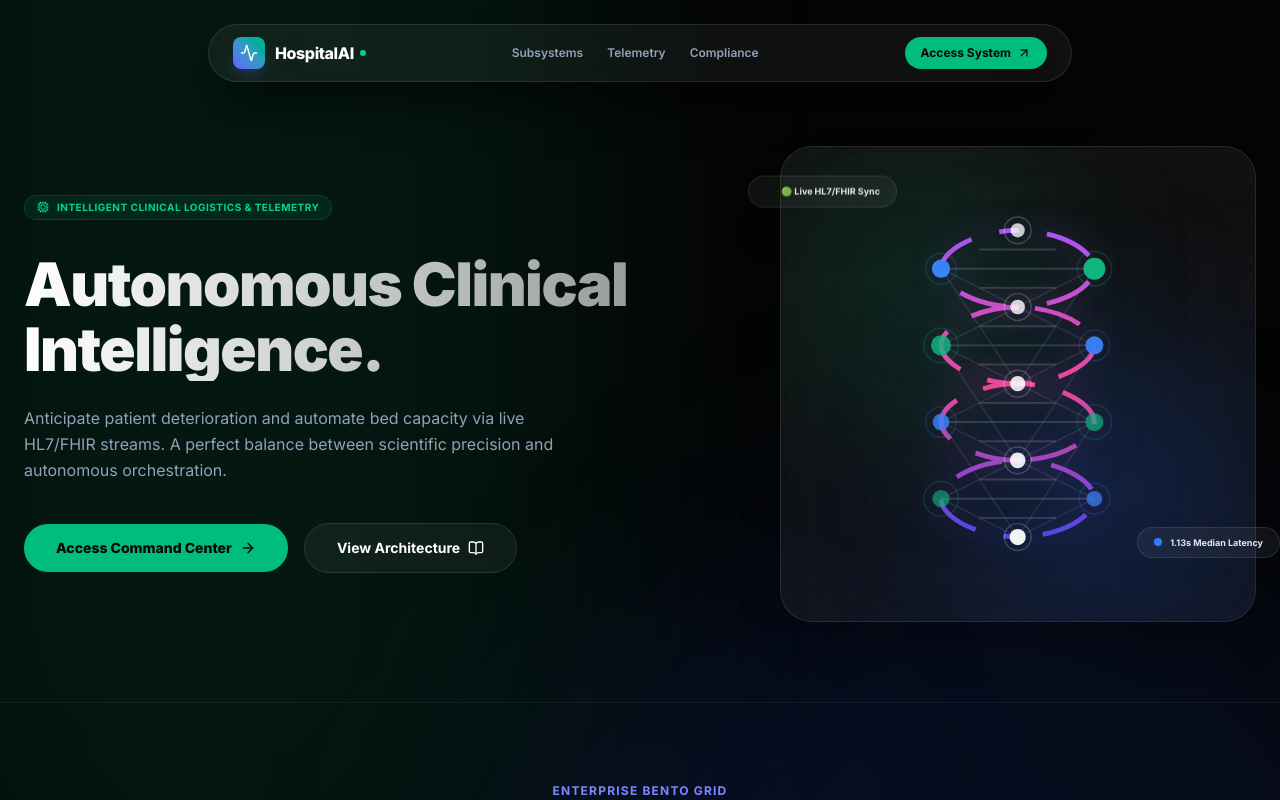
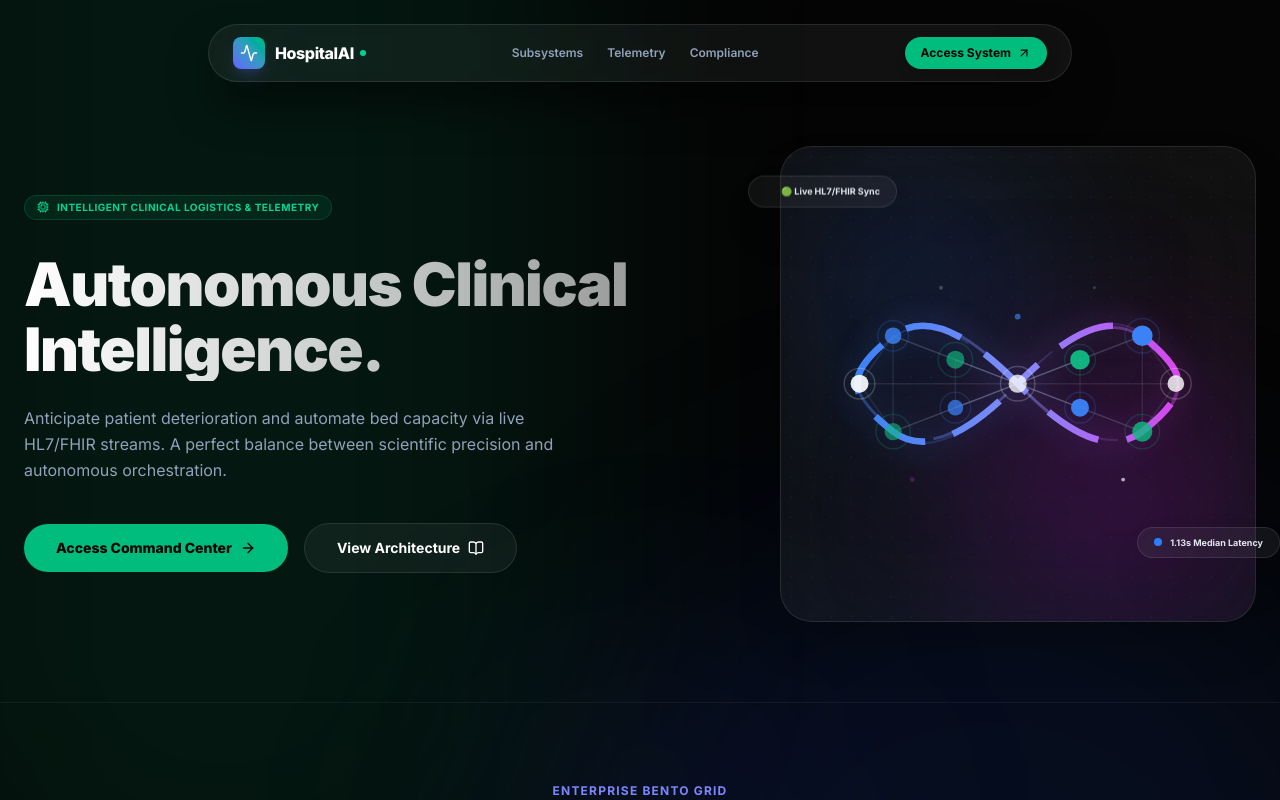
Before and after one commit to vishal-call/HospitalAI-v1.0-Integration-Ready-Command-Center, a Next.js app in the folder frontend/: page / in a window 1280 px wide. Shown: the top 800 px of the page. Built offline with nearby package versions, Linux system fonts and the light colour scheme; no server answers.

Commit message:
feat(landing-page): overhaul centerpiece to animated biotech Infinity Loop Mesh Network

```diff
--- a/frontend/src/app/page.tsx
+++ b/frontend/src/app/page.tsx
@@ -189,19 +189,19 @@ export default function LandingPage() {
               {/* Matrix dots grid background */}
               <div className="absolute inset-0 bg-[radial-gradient(#1e293b_1px,transparent_1px)] [background-size:20px_20px] opacity-25" />
 
-              {/* Pulsing Gradient Orbs in background */}
+               {/* Pulsing Gradient Orbs in background */}
               <motion.div
                 animate={{ scale: [1, 1.1, 1], opacity: [0.3, 0.5, 0.3] }}
                 transition={{ repeat: Infinity, duration: 6, ease: "easeInOut" }}
-                className="h-48 w-48 rounded-full bg-emerald-500 blur-[100px] absolute top-10 left-10 pointer-events-none"
+                className="h-48 w-48 rounded-full bg-blue-600 blur-[100px] absolute top-10 left-10 pointer-events-none"
               />
               <motion.div
                 animate={{ scale: [1, 1.15, 1], opacity: [0.3, 0.5, 0.3] }}
                 transition={{ repeat: Infinity, duration: 8, ease: "easeInOut" }}
-                className="h-48 w-48 rounded-full bg-blue-600 blur-[100px] absolute bottom-10 right-10 pointer-events-none"
+                className="h-48 w-48 rounded-full bg-fuchsia-600 blur-[100px] absolute bottom-10 right-10 pointer-events-none"
               />
 
-              {/* Premium Animated Biotech DNA Helix Network */}
+              {/* Premium Animated Biotech Infinity Loop Mesh Network */}
               <motion.div
                 className="w-[90%] h-[90%] relative z-10 flex items-center justify-center"
                 initial={{ opacity: 0 }}
@@ -209,150 +209,144 @@ export default function LandingPage() {
                 transition={{ duration: 0.8 }}
               >
                 <svg className="w-full h-full" viewBox="0 0 200 200" fill="none">
-                  {/* SVG Definitions for Gradients */}
+                  {/* SVG Definitions for biotech gradients */}
                   <defs>
-                    <linearGradient id="dna-gradient" x1="0" y1="0" x2="0" y2="1">
-                      <stop offset="0%" stopColor="#a855f7" />
-                      <stop offset="50%" stopColor="#ec4899" />
-                      <stop offset="100%" stopColor="#4f46e5" />
+                    <linearGradient id="infinity-gradient" x1="0" y1="0" x2="1" y2="0">
+                      <stop offset="0%" stopColor="#3b82f6" />
+                      <stop offset="50%" stopColor="#818cf8" />
+                      <stop offset="100%" stopColor="#d946ef" />
                     </linearGradient>
                   </defs>
 
-                  {/* Connecting Base-Pair Horizontal Ladder Rungs */}
-                  <g stroke="rgba(255, 255, 255, 0.15)" strokeWidth="1">
-                    <line x1="80" y1="30" x2="120" y2="30" />
-                    <line x1="60" y1="40" x2="140" y2="40" />
-                    <line x1="80" y1="50" x2="120" y2="50" />
+                  {/* Twinkling background star/particle elements */}
+                  <motion.circle cx="60" cy="50" r="1.5" fill="#ffffff" animate={{ opacity: [0.2, 1, 0.2], scale: [0.7, 1.3, 0.7] }} transition={{ duration: 2, repeat: Infinity, ease: "easeInOut" }} />
+                  <motion.circle cx="140" cy="50" r="1" fill="#818cf8" animate={{ opacity: [0.1, 0.9, 0.1], scale: [0.6, 1.2, 0.6] }} transition={{ duration: 2.5, repeat: Infinity, ease: "easeInOut", delay: 0.5 }} />
+                  <motion.circle cx="45" cy="150" r="1.5" fill="#d946ef" animate={{ opacity: [0.2, 1, 0.2], scale: [0.8, 1.4, 0.8] }} transition={{ duration: 3, repeat: Infinity, ease: "easeInOut", delay: 0.2 }} />
+                  <motion.circle cx="155" cy="150" r="1" fill="#ffffff" animate={{ opacity: [0.1, 0.8, 0.1], scale: [0.5, 1.1, 0.5] }} transition={{ duration: 2.2, repeat: Infinity, ease: "easeInOut", delay: 0.8 }} />
+                  <motion.circle cx="100" cy="65" r="1.5" fill="#3b82f6" animate={{ opacity: [0.2, 1, 0.2], scale: [0.7, 1.3, 0.7] }} transition={{ duration: 2.8, repeat: Infinity, ease: "easeInOut", delay: 1.1 }} />
 
-                    <line x1="80" y1="70" x2="120" y2="70" />
-                    <line x1="60" y1="80" x2="140" y2="80" />
-                    <line x1="80" y1="90" x2="120" y2="90" />
+                  {/* Intricate Geometric Data-Mesh Lattice Structure */}
+                  <g stroke="rgba(148, 163, 184, 0.15)" strokeWidth="0.75">
+                    {/* Center point crossover links */}
+                    <line x1="100" y1="100" x2="132.5" y2="87.5" />
+                    <line x1="100" y1="100" x2="165" y2="75" />
+                    <line x1="100" y1="100" x2="182.5" y2="100" />
+                    <line x1="100" y1="100" x2="165" y2="125" />
+                    <line x1="100" y1="100" x2="132.5" y2="112.5" />
+                    <line x1="100" y1="100" x2="67.5" y2="87.5" />
+                    <line x1="100" y1="100" x2="35" y2="75" />
+                    <line x1="100" y1="100" x2="17.5" y2="100" />
+                    <line x1="100" y1="100" x2="35" y2="125" />
+                    <line x1="100" y1="100" x2="67.5" y2="112.5" />
 
-                    <line x1="80" y1="110" x2="120" y2="110" />
-                    <line x1="60" y1="120" x2="140" y2="120" />
-                    <line x1="80" y1="130" x2="120" y2="130" />
+                    {/* Vertical and diagonal cross linkages */}
+                    <line x1="165" y1="75" x2="165" y2="125" />
+                    <line x1="35" y1="75" x2="35" y2="125" />
+                    <line x1="132.5" y1="87.5" x2="132.5" y2="112.5" />
+                    <line x1="67.5" y1="87.5" x2="67.5" y2="112.5" />
+                    <line x1="17.5" y1="100" x2="35" y2="75" />
+                    <line x1="17.5" y1="100" x2="35" y2="125" />
+                    <line x1="182.5" y1="100" x2="165" y2="75" />
+                    <line x1="182.5" y1="100" x2="165" y2="125" />
 
-                    <line x1="80" y1="150" x2="120" y2="150" />
-                    <line x1="60" y1="160" x2="140" y2="160" />
-                    <line x1="80" y1="170" x2="120" y2="170" />
+                    {/* Cross-lobe linkages */}
+                    <line x1="132.5" y1="87.5" x2="35" y2="125" />
+                    <line x1="67.5" y1="87.5" x2="165" y2="125" />
+                    <line x1="67.5" y1="112.5" x2="165" y2="75" />
+                    <line x1="132.5" y1="112.5" x2="35" y2="75" />
                   </g>
 
-                  {/* Intricate Geometric Data-Mesh Lattice Structure */}
-                  <g stroke="rgba(100, 116, 139, 0.25)" strokeWidth="0.75">
-                    {/* Lattice linkages mapping a diamond centerfold along the helix cross-sections */}
-                    <line x1="140" y1="40" x2="100" y2="60" />
-                    <line x1="60" y1="40" x2="100" y2="60" />
-                    <line x1="100" y1="60" x2="60" y2="80" />
-                    <line x1="100" y1="60" x2="140" y2="80" />
-                    <line x1="60" y1="80" x2="100" y2="100" />
-                    <line x1="140" y1="80" x2="100" y2="100" />
-                    <line x1="100" y1="100" x2="140" y2="120" />
-                    <line x1="100" y1="100" x2="60" y2="120" />
-                    <line x1="140" y1="120" x2="100" y2="140" />
-                    <line x1="60" y1="120" x2="100" y2="140" />
-                    <line x1="100" y1="140" x2="60" y2="160" />
-                    <line x1="100" y1="140" x2="140" y2="160" />
-                    <line x1="60" y1="160" x2="100" y2="180" />
-                    <line x1="140" y1="160" x2="100" y2="180" />
-
-                    {/* Long range diagonal linkages */}
-                    <line x1="140" y1="40" x2="100" y2="100" />
-                    <line x1="60" y1="40" x2="100" y2="100" />
-                    <line x1="60" y1="80" x2="100" y2="140" />
-                    <line x1="140" y1="80" x2="100" y2="140" />
-                    <line x1="140" y1="120" x2="100" y2="180" />
-                    <line x1="60" y1="120" x2="100" y2="180" />
-                  </g>
-
-                  {/* DNA Double-Helix Strands (Strand A & Strand B) */}
-                  {/* Glow layer (thick blur) */}
+                  {/* Multi-Layered spinning fiber strands */}
+                  {/* Layer 1 (Outer Blur Glow) */}
                   <path
-                    d="M 100 20 C 120 20, 140 30, 140 40 C 140 50, 120 60, 100 60 C 80 60, 60 70, 60 80 C 60 90, 80 100, 100 100 C 120 100, 140 110, 140 120 C 140 130, 120 140, 100 140 C 80 140, 60 150, 60 160 C 60 170, 80 180, 100 180"
-                    stroke="url(#dna-gradient)"
-                    strokeWidth="5"
-                    fill="none"
-                    className="opacity-20 blur-sm pointer-events-none"
-                  />
-                  <path
-                    d="M 100 20 C 80 20, 60 30, 60 40 C 60 50, 80 60, 100 60 C 120 60, 140 70, 140 80 C 140 90, 120 100, 100 100 C 80 100, 60 110, 60 120 C 60 130, 80 140, 100 140 C 120 140, 140 150, 140 160 C 140 170, 120 180, 100 180"
-                    stroke="url(#dna-gradient)"
-                    strokeWidth="5"
+                    d="M 100 100 C 120 80, 145 60, 165 75 C 190 95, 190 105, 165 125 C 145 140, 120 120, 100 100 C 80 80, 55 60, 35 75 C 10 95, 10 105, 35 125 C 55 140, 80 120, 100 100 Z"
+                    stroke="url(#infinity-gradient)"
+                    strokeWidth="6"
                     fill="none"
                     className="opacity-20 blur-sm pointer-events-none"
                   />
 
-                  {/* Main Strand Paths with Active Telemetry Stream flow */}
+                  {/* Layer 2 (Spinning Fiber Strand 1) */}
                   <motion.path
-                    d="M 100 20 C 120 20, 140 30, 140 40 C 140 50, 120 60, 100 60 C 80 60, 60 70, 60 80 C 60 90, 80 100, 100 100 C 120 100, 140 110, 140 120 C 140 130, 120 140, 100 140 C 80 140, 60 150, 60 160 C 60 170, 80 180, 100 180"
-                    stroke="url(#dna-gradient)"
-                    strokeWidth="2.5"
+                    d="M 100 100 C 120 80, 145 60, 165 75 C 190 95, 190 105, 165 125 C 145 140, 120 120, 100 100 C 80 80, 55 60, 35 75 C 10 95, 10 105, 35 125 C 55 140, 80 120, 100 100 Z"
+                    stroke="url(#infinity-gradient)"
+                    strokeWidth="3.5"
                     fill="none"
-                    strokeDasharray="25 15"
-                    animate={{ strokeDashoffset: [0, -80] }}
-                    transition={{ duration: 5, repeat: Infinity, ease: "linear" }}
+                    strokeDasharray="30 15"
+                    animate={{ strokeDashoffset: [0, -100] }}
+                    transition={{ duration: 8, repeat: Infinity, ease: "linear" }}
                   />
+
+                  {/* Layer 3 (Spinning Fiber Strand 2) */}
                   <motion.path
-                    d="M 100 20 C 80 20, 60 30, 60 40 C 60 50, 80 60, 100 60 C 120 60, 140 70, 140 80 C 140 90, 120 100, 100 100 C 80 100, 60 110, 60 120 C 60 130, 80 140, 100 140 C 120 140, 140 150, 140 160 C 140 170, 120 180, 100 180"
-                    stroke="url(#dna-gradient)"
-                    strokeWidth="2.5"
+                    d="M 100 100 C 120 80, 145 60, 165 75 C 190 95, 190 105, 165 125 C 145 140, 120 120, 100 100 C 80 80, 55 60, 35 75 C 10 95, 10 105, 35 125 C 55 140, 80 120, 100 100 Z"
+                    stroke="url(#infinity-gradient)"
+                    strokeWidth="1.5"
                     fill="none"
-                    strokeDasharray="25 15"
-                    animate={{ strokeDashoffset: [0, 80] }}
-                    transition={{ duration: 5, repeat: Infinity, ease: "linear" }}
+                    strokeDasharray="45 25"
+                    transform="rotate(1 100 100)"
+                    animate={{ strokeDashoffset: [0, -100] }}
+                    transition={{ duration: 6, repeat: Infinity, ease: "linear" }}
+                    className="opacity-40"
+                  />
+
+                  {/* Layer 4 (Spinning Fiber Strand 3) */}
+                  <motion.path
+                    d="M 100 100 C 120 80, 145 60, 165 75 C 190 95, 190 105, 165 125 C 145 140, 120 120, 100 100 C 80 80, 55 60, 35 75 C 10 95, 10 105, 35 125 C 55 140, 80 120, 100 100 Z"
+                    stroke="url(#infinity-gradient)"
+                    strokeWidth="1"
+                    fill="none"
+                    strokeDasharray="60 35"
+                    transform="rotate(-1 100 100)"
+                    animate={{ strokeDashoffset: [0, -100] }}
+                    transition={{ duration: 10, repeat: Infinity, ease: "linear" }}
+                    className="opacity-20"
                   />
 
                   {/* Telemetry Node Network Points (Breathing scale and opacity cycles) */}
-                  {/* Node 1: Top Center */}
-                  <motion.circle cx="100" cy="20" r="3.5" fill="#ffffff" animate={{ scale: [1, 1.25, 1], opacity: [0.7, 1, 0.7] }} transition={{ duration: 2.1, repeat: Infinity, ease: "easeInOut" }} />
-                  <circle cx="100" cy="20" r="7" stroke="#ffffff" strokeWidth="0.75" className="opacity-20" />
+                  {/* Node 1: Crossover Center */}
+                  <motion.circle cx="100" cy="100" r="4.5" fill="#ffffff" animate={{ scale: [1, 1.25, 1], opacity: [0.7, 1, 0.7] }} transition={{ duration: 2.1, repeat: Infinity, ease: "easeInOut" }} />
+                  <circle cx="100" cy="100" r="9" stroke="#ffffff" strokeWidth="0.75" className="opacity-20" />
 
-                  {/* Node 2: Strand A Crest 1 */}
-                  <motion.circle cx="140" cy="40" r="4.5" fill="#10b981" animate={{ scale: [1, 1.3, 1], opacity: [0.6, 1, 0.6] }} transition={{ duration: 2.4, repeat: Infinity, ease: "easeInOut", delay: 0.2 }} />
-                  <circle cx="140" cy="40" r="9" stroke="#10b981" strokeWidth="0.75" className="opacity-20" />
+                  {/* Node 2: Right Lobe Upper Curve */}
+                  <motion.circle cx="132.5" cy="87.5" r="4" fill="#10b981" animate={{ scale: [1, 1.3, 1], opacity: [0.6, 1, 0.6] }} transition={{ duration: 2.4, repeat: Infinity, ease: "easeInOut", delay: 0.2 }} />
+                  <circle cx="132.5" cy="87.5" r="8" stroke="#10b981" strokeWidth="0.75" className="opacity-20" />
 
-                  {/* Node 3: Strand B Trough 1 */}
-                  <motion.circle cx="60" cy="40" r="4" fill="#3b82f6" animate={{ scale: [1, 1.2, 1], opacity: [0.7, 1, 0.7] }} transition={{ duration: 2.2, repeat: Infinity, ease: "easeInOut", delay: 0.4 }} />
-                  <circle cx="60" cy="40" r="8" stroke="#3b82f6" strokeWidth="0.75" className="opacity-20" />
+                  {/* Node 3: Right Lobe Top Apex */}
+                  <motion.circle cx="165" cy="75" r="4.5" fill="#3b82f6" animate={{ scale: [1, 1.2, 1], opacity: [0.7, 1, 0.7] }} transition={{ duration: 2.2, repeat: Infinity, ease: "easeInOut", delay: 0.4 }} />
+                  <circle cx="165" cy="75" r="9" stroke="#3b82f6" strokeWidth="0.75" className="opacity-20" />
 
-                  {/* Node 4: Cross-section 1 */}
-                  <motion.circle cx="100" cy="60" r="3.5" fill="#ffffff" animate={{ scale: [1, 1.25, 1], opacity: [0.7, 1, 0.7] }} transition={{ duration: 2.1, repeat: Infinity, ease: "easeInOut", delay: 0.1 }} />
-                  <circle cx="100" cy="60" r="7" stroke="#ffffff" strokeWidth="0.75" className="opacity-20" />
+                  {/* Node 4: Right Outer Tip */}
+                  <motion.circle cx="182.5" cy="100" r="4" fill="#ffffff" animate={{ scale: [1, 1.25, 1], opacity: [0.7, 1, 0.7] }} transition={{ duration: 2.1, repeat: Infinity, ease: "easeInOut", delay: 0.1 }} />
+                  <circle cx="182.5" cy="100" r="8" stroke="#ffffff" strokeWidth="0.75" className="opacity-20" />
 
-                  {/* Node 5: Strand A Trough 1 */}
-                  <motion.circle cx="60" cy="80" r="4.5" fill="#10b981" animate={{ scale: [1, 1.3, 1], opacity: [0.6, 1, 0.6] }} transition={{ duration: 2.5, repeat: Infinity, ease: "easeInOut", delay: 0.3 }} />
-                  <circle cx="60" cy="80" r="9" stroke="#10b981" strokeWidth="0.75" className="opacity-20" />
+                  {/* Node 5: Right Lobe Bottom Apex */}
+                  <motion.circle cx="165" cy="125" r="4.5" fill="#10b981" animate={{ scale: [1, 1.3, 1], opacity: [0.6, 1, 0.6] }} transition={{ duration: 2.5, repeat: Infinity, ease: "easeInOut", delay: 0.3 }} />
+                  <circle cx="165" cy="125" r="9" stroke="#10b981" strokeWidth="0.75" className="opacity-20" />
 
-                  {/* Node 6: Strand B Crest 1 */}
-                  <motion.circle cx="140" cy="80" r="4" fill="#3b82f6" animate={{ scale: [1, 1.2, 1], opacity: [0.7, 1, 0.7] }} transition={{ duration: 2.3, repeat: Infinity, ease: "easeInOut", delay: 0.5 }} />
-                  <circle cx="140" cy="80" r="8" stroke="#3b82f6" strokeWidth="0.75" className="opacity-20" />
+                  {/* Node 6: Right Lobe Lower Curve */}
+                  <motion.circle cx="132.5" cy="112.5" r="4" fill="#3b82f6" animate={{ scale: [1, 1.2, 1], opacity: [0.7, 1, 0.7] }} transition={{ duration: 2.3, repeat: Infinity, ease: "easeInOut", delay: 0.5 }} />
+                  <circle cx="132.5" cy="112.5" r="8" stroke="#3b82f6" strokeWidth="0.75" className="opacity-20" />
 
-                  {/* Node 7: Cross-section 2 */}
-                  <motion.circle cx="100" cy="100" r="3.5" fill="#ffffff" animate={{ scale: [1, 1.25, 1], opacity: [0.7, 1, 0.7] }} transition={{ duration: 2.1, repeat: Infinity, ease: "easeInOut", delay: 0.2 }} />
-                  <circle cx="100" cy="100" r="7" stroke="#ffffff" strokeWidth="0.75" className="opacity-20" />
+                  {/* Node 7: Left Lobe Lower Curve */}
+                  <motion.circle cx="67.5" cy="87.5" r="4.5" fill="#10b981" animate={{ scale: [1, 1.3, 1], opacity: [0.6, 1, 0.6] }} transition={{ duration: 2.6, repeat: Infinity, ease: "easeInOut", delay: 0.4 }} />
+                  <circle cx="67.5" cy="87.5" r="9" stroke="#10b981" strokeWidth="0.75" className="opacity-20" />
 
-                  {/* Node 8: Strand A Crest 2 */}
-                  <motion.circle cx="140" cy="120" r="4.5" fill="#10b981" animate={{ scale: [1, 1.3, 1], opacity: [0.6, 1, 0.6] }} transition={{ duration: 2.6, repeat: Infinity, ease: "easeInOut", delay: 0.4 }} />
-                  <circle cx="140" cy="120" r="9" stroke="#10b981" strokeWidth="0.75" className="opacity-20" />
+                  {/* Node 8: Left Lobe Top Apex */}
+                  <motion.circle cx="35" cy="75" r="4" fill="#3b82f6" animate={{ scale: [1, 1.2, 1], opacity: [0.7, 1, 0.7] }} transition={{ duration: 2.4, repeat: Infinity, ease: "easeInOut", delay: 0.6 }} />
+                  <circle cx="35" cy="75" r="8" stroke="#3b82f6" strokeWidth="0.75" className="opacity-20" />
 
-                  {/* Node 9: Strand B Trough 2 */}
-                  <motion.circle cx="60" cy="120" r="4" fill="#3b82f6" animate={{ scale: [1, 1.2, 1], opacity: [0.7, 1, 0.7] }} transition={{ duration: 2.4, repeat: Infinity, ease: "easeInOut", delay: 0.6 }} />
-                  <circle cx="60" cy="120" r="8" stroke="#3b82f6" strokeWidth="0.75" className="opacity-20" />
+                  {/* Node 9: Left Outer Tip */}
+                  <motion.circle cx="17.5" cy="100" r="4" fill="#ffffff" animate={{ scale: [1, 1.25, 1], opacity: [0.7, 1, 0.7] }} transition={{ duration: 2.1, repeat: Infinity, ease: "easeInOut", delay: 0.3 }} />
+                  <circle cx="17.5" cy="100" r="8" stroke="#ffffff" strokeWidth="0.75" className="opacity-20" />
 
-                  {/* Node 10: Cross-section 3 */}
-                  <motion.circle cx="100" cy="140" r="3.5" fill="#ffffff" animate={{ scale: [1, 1.25, 1], opacity: [0.7, 1, 0.7] }} transition={{ duration: 2.1, repeat: Infinity, ease: "easeInOut", delay: 0.3 }} />
-                  <circle cx="100" cy="140" r="7" stroke="#ffffff" strokeWidth="0.75" className="opacity-20" />
+                  {/* Node 10: Left Lobe Bottom Apex */}
+                  <motion.circle cx="35" cy="125" r="4.5" fill="#10b981" animate={{ scale: [1, 1.3, 1], opacity: [0.6, 1, 0.6] }} transition={{ duration: 2.7, repeat: Infinity, ease: "easeInOut", delay: 0.5 }} />
+                  <circle cx="35" cy="125" r="9" stroke="#10b981" strokeWidth="0.75" className="opacity-20" />
 
-                  {/* Node 11: Strand A Trough 2 */}
-                  <motion.circle cx="60" cy="160" r="4.5" fill="#10b981" animate={{ scale: [1, 1.3, 1], opacity: [0.6, 1, 0.6] }} transition={{ duration: 2.7, repeat: Infinity, ease: "easeInOut", delay: 0.5 }} />
-                  <circle cx="60" cy="160" r="9" stroke="#10b981" strokeWidth="0.75" className="opacity-20" />
-
-                  {/* Node 12: Strand B Crest 2 */}
-                  <motion.circle cx="140" cy="160" r="4" fill="#3b82f6" animate={{ scale: [1, 1.2, 1], opacity: [0.7, 1, 0.7] }} transition={{ duration: 2.5, repeat: Infinity, ease: "easeInOut", delay: 0.7 }} />
-                  <circle cx="140" cy="160" r="8" stroke="#3b82f6" strokeWidth="0.75" className="opacity-20" />
-
-                  {/* Node 13: Bottom Center */}
-                  <motion.circle cx="100" cy="180" r="3.5" fill="#ffffff" animate={{ scale: [1, 1.25, 1], opacity: [0.7, 1, 0.7] }} transition={{ duration: 2.1, repeat: Infinity, ease: "easeInOut", delay: 0.4 }} />
-                  <circle cx="100" cy="180" r="7" stroke="#ffffff" strokeWidth="0.75" className="opacity-20" />
+                  {/* Node 11: Left Lobe Upper Curve */}
+                  <motion.circle cx="67.5" cy="112.5" r="4" fill="#3b82f6" animate={{ scale: [1, 1.2, 1], opacity: [0.7, 1, 0.7] }} transition={{ duration: 2.5, repeat: Infinity, ease: "easeInOut", delay: 0.7 }} />
+                  <circle cx="67.5" cy="112.5" r="8" stroke="#3b82f6" strokeWidth="0.75" className="opacity-20" />
                 </svg>
               </motion.div>
             </div>
```
